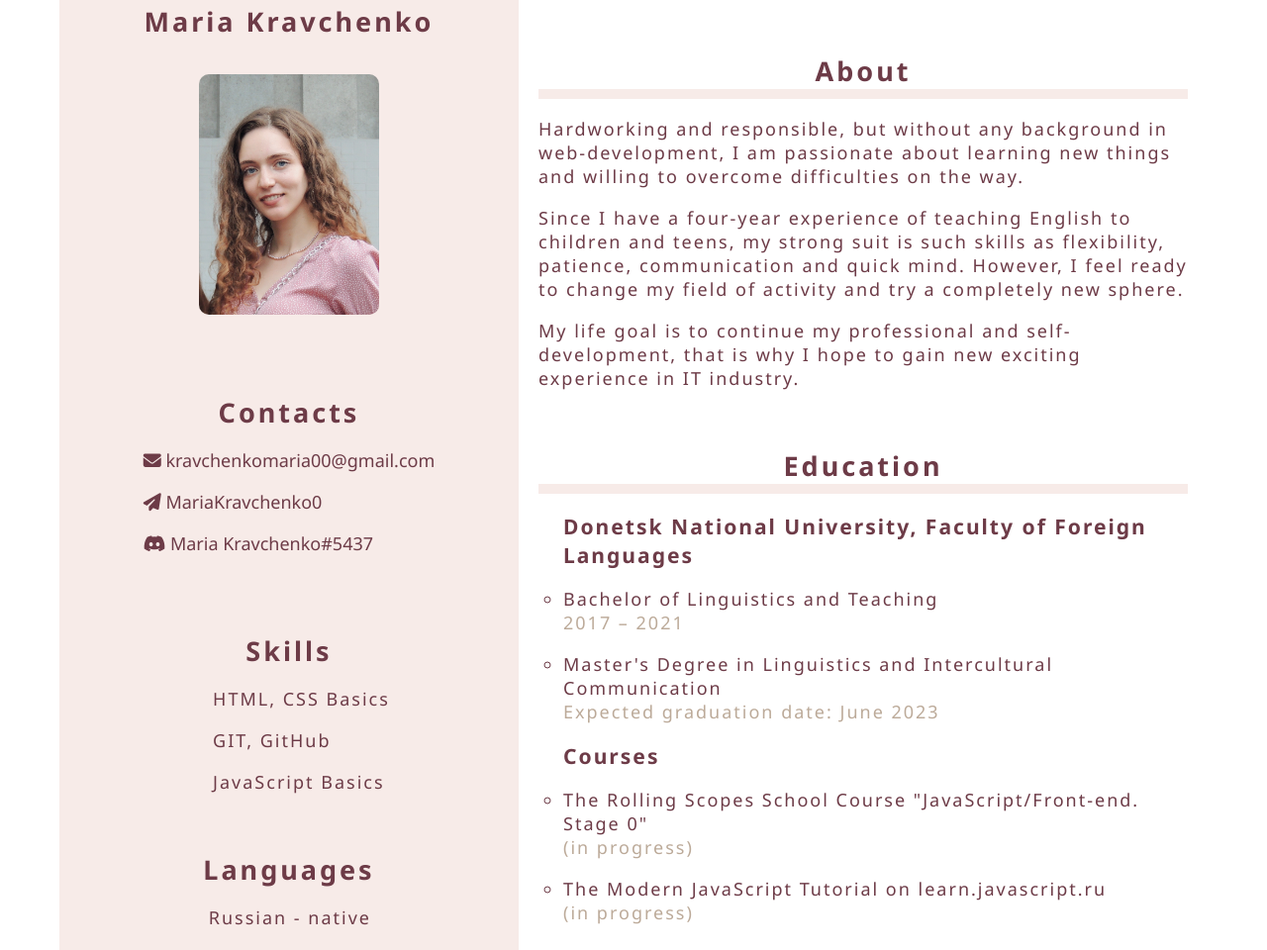
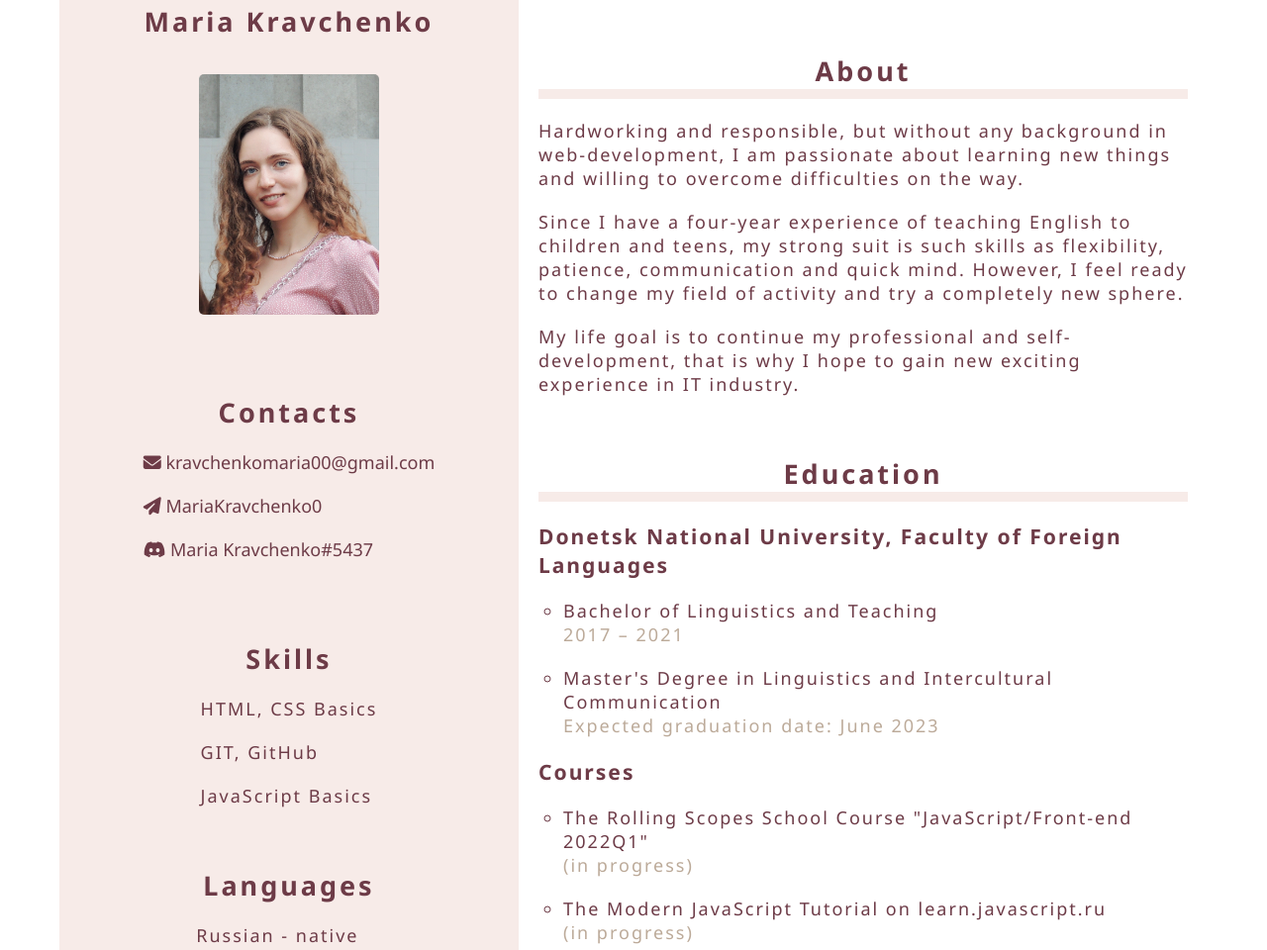
Before and after one commit to MariaKravchenko0/rsschool-cv-old, a plain HTML site: page index.html in a window 1280 px wide. Shown: the part 127-1087 px from the top of the page at 99% size. Drawn offline with Linux system fonts and the light colour scheme.

Commit message:
refactor: minor edits

```diff
--- a/index.html
+++ b/index.html
@@ -147,7 +147,7 @@
                   <li>
                     The Rolling Scopes School Course
                     <a href="https://rs.school/js-stage0/"
-                      >"JavaScript/Front-end. Stage 0"</a
+                      >"JavaScript/Front-end 2022Q1"</a
                     ><br />
                     <span class="education-period">(in progress)</span>
                   </li>
--- a/style.css
+++ b/style.css
@@ -36,7 +36,7 @@ a:hover {
 
 p,
 li {
-  margin: 18px 0;
+  margin: 20px 0;
 }
 
 .container {
@@ -152,7 +152,7 @@ li {
   width: 182px;
   height: 243px;
   margin: 20px auto;
-  border-radius: 10px;
+  border-radius: 5px;
 }
 
 h1,
@@ -181,8 +181,11 @@ h2 {
 }
 
 .section-list {
+  list-style: none;
+}
+
+.section-list > li > ul {
   padding-left: 25px;
-  list-style: none;
 }
 
 .education-period {
@@ -192,6 +195,7 @@ h2 {
 .code {
   display: block;
   overflow-x: auto;
+  font-size: 14px;
 }
 
 .projects-list {
```
